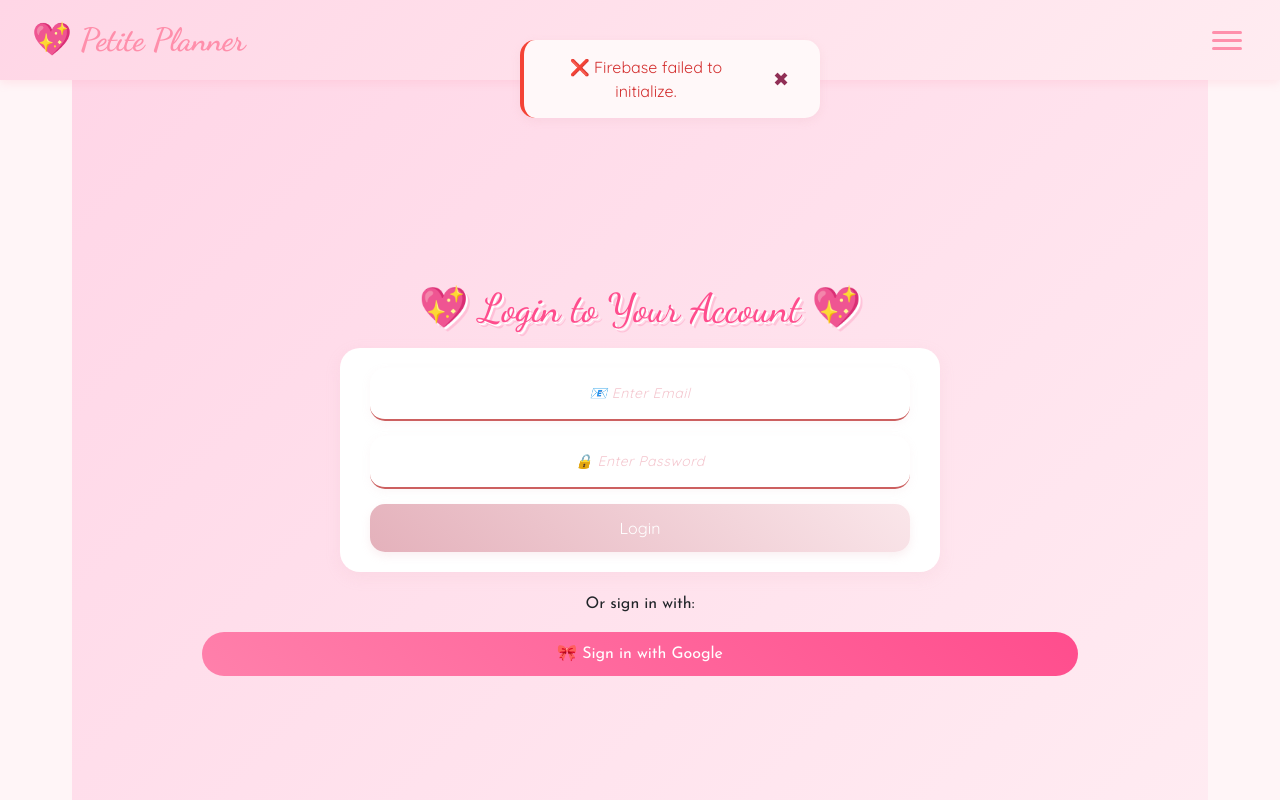
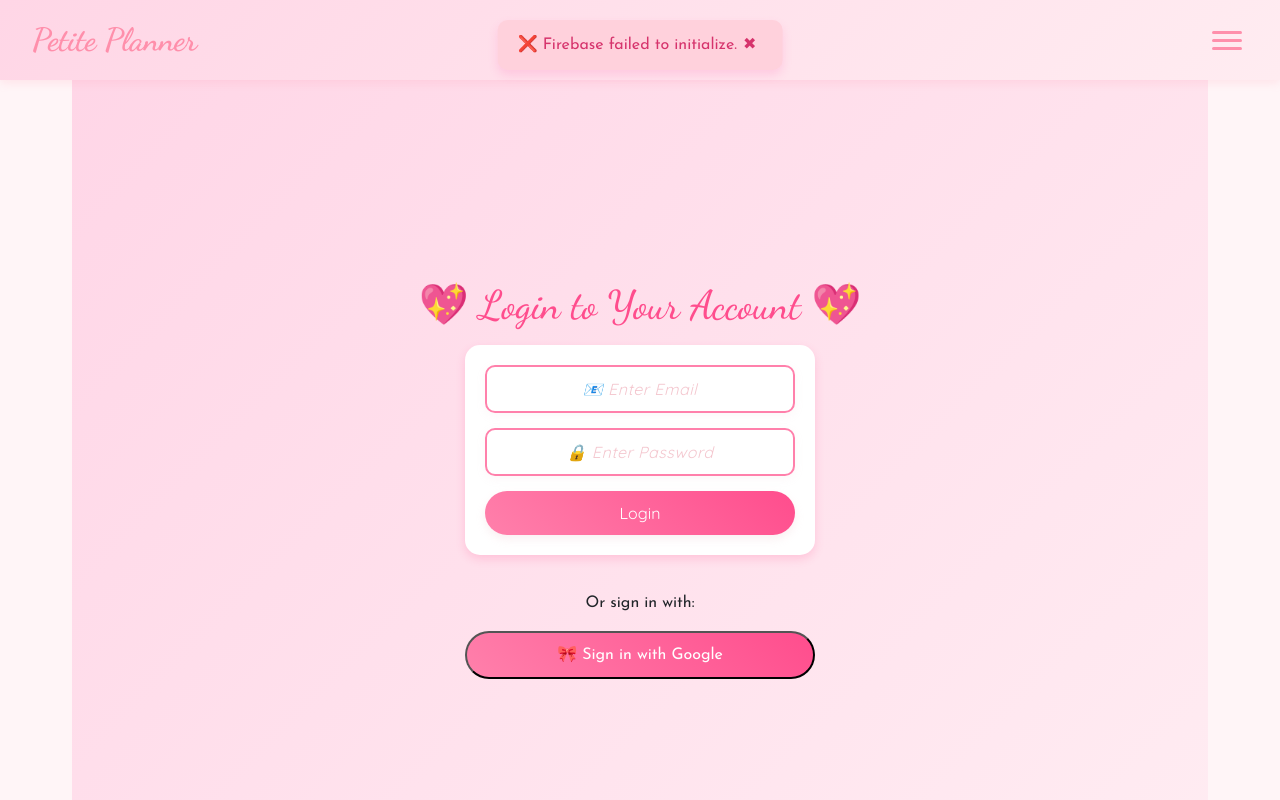
Before and after one commit to BunniBooXx/To-Do-List, a React app: page /login in a window 1280 px wide. Shown: the top 800 px of the page. Built offline with nearby package versions, Linux system fonts and the light colour scheme; no server answers; a web font is replaced by a local one.

Commit message:
updating css styles 7-3-2025 11:17AM

```diff
--- a/src/Homepage.jsx
+++ b/src/Homepage.jsx
@@ -10,12 +10,12 @@ const Homepage = () => {
     textAlign: "center",
     minHeight: "100vh",
     background: "linear-gradient(135deg, #ffd6e7, #ffecf2)",
-    padding: "40px",
+    padding: "5vw", // Use vw for fluid padding
   };
 
   const cardStyle = {
     background: "rgba(255, 255, 255, 0.95)",
-    padding: "40px",
+    padding: "6vw",
     borderRadius: "20px",
     boxShadow: "0 10px 30px rgba(255, 77, 141, 0.2)",
     width: "100%",
@@ -26,33 +26,33 @@ const Homepage = () => {
   };
 
   const titleStyle = {
-    fontSize: "2.5rem",
+    fontSize: "clamp(2rem, 5vw, 2.5rem)", // Responsive font size
     color: "#ff4d8d",
     fontFamily: "'Dancing Script', cursive",
-    marginBottom: "15px",
+    marginBottom: "1rem",
   };
 
   const descStyle = {
-    fontSize: "1.3rem",
+    fontSize: "clamp(1rem, 3.5vw, 1.3rem)",
     color: "#cc6060",
-    marginBottom: "20px",
+    marginBottom: "1.5rem",
   };
 
   const imgStyle = {
-    width: "100%",
+    width: "80%", // fluid width
     maxWidth: "300px",
     borderRadius: "15px",
     boxShadow: "0 4px 15px rgba(255, 77, 141, 0.3)",
-    marginBottom: "20px",
+    marginBottom: "1.5rem",
   };
 
   const buttonStyle = {
     display: "inline-block",
     background: "linear-gradient(45deg, #ff80ab, #ff4d8d)",
     color: "white",
-    padding: "14px 35px",
+    padding: "clamp(10px, 3vw, 14px) clamp(20px, 6vw, 35px)",
     borderRadius: "50px",
-    fontSize: "1.3rem",
+    fontSize: "clamp(1rem, 4vw, 1.3rem)",
     fontWeight: "bold",
     textDecoration: "none",
     boxShadow: "0 4px 10px rgba(255, 77, 141, 0.2)",
--- a/src/Login.css
+++ /dev/null
@@ -1,124 +0,0 @@
-/* ✅ Login Container */
-.login-container {
-  text-align: center;
-  background: linear-gradient(135deg, #ffd6e7 0%, #ffecf2 100%);
-  min-height: 100vh;
-  display: flex;
-  flex-direction: column;
-  align-items: center;
-  justify-content: center;
-  font-family: 'Josefin Sans', 'Comic Sans MS', cursive;
-  padding: 20px;
-}
-
-/* ✅ Heading */
-h2 {
-  color: #ff4d8d;
-  font-family: 'Dancing Script', cursive;
-  font-size: 2.5rem;
-  text-shadow: 2px 2px 0px white, 4px 4px 0px rgba(255, 77, 141, 0.2);
-  margin-bottom: 1rem;
-}
-
-/* ✅ Form */
-form {
-  display: flex;
-  flex-direction: column;
-  gap: 15px;
-  background: white;
-  padding: 20px;
-  border-radius: 15px;
-  box-shadow: 0 4px 10px rgba(255, 77, 141, 0.2);
-  max-width: 300px; /* make the form narrower */
-  width: 100%;
-}
-
-/* ✅ Inputs */
-input {
-  padding: 10px;
-  border: 2px solid #ff80ab;
-  border-radius: 10px;
-  font-size: 1rem;
-  text-align: center;
-}
-
-input:focus {
-  outline: none;
-  border-color: #ff4d8d;
-  box-shadow: 0 0 8px rgba(255, 77, 141, 0.3);
-}
-
-/* ✅ Buttons */
-.login-btn, .google-btn {
-  background: linear-gradient(45deg, #ff80ab, #ff4d8d);
-  color: white;
-  padding: 10px 20px;  /* slimmer button padding */
-  border-radius: 50px;
-  font-size: 1rem; /* slightly smaller text */
-  cursor: pointer;
-  transition: all 0.3s ease;
-  width: 80%;  /* make button narrower */
-  align-self: center; /* center the button in the form */
-}
-
-.login-btn:hover, .google-btn:hover {
-  transform: translateY(-2px);
-  box-shadow: 0 4px 10px rgba(255, 77, 141, 0.3);
-}
-
-/* ✅ Notifications */
-.notifications-wrapper {
-  position: fixed;
-  top: 20px;
-  left: 50%;
-  transform: translateX(-50%);
-  display: flex;
-  flex-direction: column;
-  gap: 10px;
-  z-index: 1000;
-}
-
-.notification {
-  background: #ffd1dc;
-  color: #d6336c;
-  padding: 12px 20px;
-  border-radius: 10px;
-  box-shadow: 0 5px 10px rgba(255, 105, 180, 0.2);
-  display: flex;
-  align-items: center;
-  justify-content: space-between;
-  font-size: 1rem;
-  max-width: 300px;
-  text-align: center;
-  font-family: 'Quicksand', sans-serif;
-  animation: fadeIn 0.5s ease-in-out;
-}
-
-.notification.success {
-  background: #d4f8d4;
-  color: #2b9e2b;
-}
-
-.close-btn {
-  background: transparent;
-  border: none;
-  font-size: 1rem;
-  cursor: pointer;
-  color: inherit;
-}
-
-/* ✅ Animation */
-@keyframes fadeIn {
-  from { opacity: 0; transform: translateY(-10px); }
-  to { opacity: 1; transform: translateY(0); }
-}
-
-@media (max-width: 480px) {
-  form {
-    max-width: 90%;
-  }
-
-  .login-btn, .google-btn {
-    width: 100%; /* full width on small screens */
-  }
-}
--- a/src/Login.jsx
+++ b/src/Login.jsx
@@ -3,7 +3,6 @@ import { useNavigate } from "react-router-dom";
 import axios from "axios";
 import { getFirebaseServices } from "./data/firebaseConfig";
 import { signInWithEmailAndPassword, GoogleAuthProvider, signInWithPopup } from "firebase/auth";
-import "./Login.css";
 
 const backendUrl = process.env.REACT_APP_BACKEND_URL || "https://petite-planner-backend.onrender.com";
 
@@ -15,7 +14,6 @@ const Login = () => {
   const [notifications, setNotifications] = useState([]);
   const navigate = useNavigate();
 
-  // ✅ Load Firebase Auth Instance
   useEffect(() => {
     const fetchAuth = async () => {
       try {
@@ -31,48 +29,31 @@ const Login = () => {
     fetchAuth();
   }, []);
 
-  // ✅ Show Notification Pop-ups
   const showNotification = (message, type = "error") => {
     const id = Date.now();
     setNotifications((prev) => [...prev, { id, message, type }]);
-
     setTimeout(() => {
-      setNotifications((prev) => prev.filter((notif) => notif.id !== id));
+      setNotifications((prev) => prev.filter((n) => n.id !== id));
     }, 6000);
   };
 
   const handleLogin = async (e) => {
     e.preventDefault();
     if (!email || !password) return showNotification("⚠️ Email & Password Required!");
-
-    if (!authInstance) {
-      return showNotification("⚠️ Firebase is still initializing. Please wait...");
-    }
+    if (!authInstance) return showNotification("⚠️ Firebase is still initializing. Please wait...");
 
     try {
-      console.log("📌 Attempting login with Email:", email);
-
       const userCredential = await signInWithEmailAndPassword(authInstance, email, password);
-      console.log("✅ Firebase Auth Success:", userCredential);
-
-      // ✅ **Ensure a fresh ID Token before sending to backend**
-      const idToken = await userCredential.user.getIdToken(true); // 👈 Force refresh
-
-      console.log("🔍 Fresh ID Token:", idToken);
-
-      // ✅ Send ID Token to your backend
+      const idToken = await userCredential.user.getIdToken(true);
       const response = await axios.post(`${backendUrl}/users/login`, { idToken });
 
       if (response.data.success) {
-        console.log(`✅ User logged in: ${response.data.user.userId}`);
         showNotification(`🎀 Welcome back, ${response.data.user.username}!`, "success");
         setTimeout(() => navigate("/"), 1500);
       } else {
         showNotification(`❌ ${response.data.error}`);
       }
     } catch (error) {
-      console.error("❌ Login Failed:", error);
-
       if (error.code === "auth/user-not-found") {
         showNotification("❌ No account found with this email. Please sign up first!");
       } else if (error.code === "auth/wrong-password") {
@@ -83,19 +64,13 @@ const Login = () => {
     }
   };
 
-
-
-
-  // ✅ Handle Google Sign-In
   const handleGoogleSignIn = async () => {
     if (!authInstance) return showNotification("⚠️ Firebase is still initializing. Please wait...");
-
     try {
       const provider = new GoogleAuthProvider();
       const result = await signInWithPopup(authInstance, provider);
       const idToken = await result.user.getIdToken();
 
-    // ✨ Match Signup Route: Use the register-google route for login too
       const response = await axios.post(`${backendUrl}/users/register-google`, {
         username: result.user.displayName || "GoogleUser",
         email: result.user.email,
@@ -109,39 +84,128 @@ const handleGoogleSignIn = async () => {
         showNotification(`❌ ${response.data.error}`);
       }
     } catch (error) {
-    console.error("❌ Google Login Failed:", error);
       showNotification(`❌ ${error.response?.data?.error || error.message}`);
     }
   };
 
+  // Styles
+  const containerStyle = {
+    textAlign: "center",
+    background: "linear-gradient(135deg, #ffd6e7, #ffecf2)",
+    minHeight: "100vh",
+    display: "flex",
+    flexDirection: "column",
+    alignItems: "center",
+    justifyContent: "center",
+    padding: "20px",
+    fontFamily: "'Josefin Sans', 'Comic Sans MS', cursive"
+  };
+
+  const headingStyle = {
+    color: "#ff4d8d",
+    fontFamily: "'Dancing Script', cursive",
+    fontSize: "clamp(2rem, 5vw, 2.5rem)",
+    marginBottom: "1rem",
+  };
+
+  const formStyle = {
+    display: "flex",
+    flexDirection: "column",
+    gap: "15px",
+    background: "white",
+    padding: "20px",
+    borderRadius: "15px",
+    boxShadow: "0 4px 10px rgba(255, 77, 141, 0.2)",
+    width: "100%",
+    maxWidth: "350px",
+  };
+
+  const inputStyle = {
+    padding: "10px",
+    border: "2px solid #ff80ab",
+    borderRadius: "10px",
+    fontSize: "1rem",
+    textAlign: "center",
+  };
+
+  const buttonStyle = {
+    background: "linear-gradient(45deg, #ff80ab, #ff4d8d)",
+    color: "white",
+    padding: "10px 20px",
+    borderRadius: "50px",
+    fontSize: "1rem",
+    cursor: "pointer",
+    transition: "all 0.3s ease",
+    width: "100%",
+  };
+
+  const notifWrapperStyle = {
+    position: "fixed",
+    top: "20px",
+    left: "50%",
+    transform: "translateX(-50%)",
+    display: "flex",
+    flexDirection: "column",
+    gap: "10px",
+    zIndex: 1000,
+  };
+
+  const notifStyle = (type) => ({
+    background: type === "success" ? "#d4f8d4" : "#ffd1dc",
+    color: type === "success" ? "#2b9e2b" : "#d6336c",
+    padding: "12px 20px",
+    borderRadius: "10px",
+    boxShadow: "0 5px 10px rgba(255, 105, 180, 0.2)",
+    display: "flex",
+    alignItems: "center",
+    justifyContent: "space-between",
+    fontSize: "1rem",
+    maxWidth: "300px",
+    animation: "fadeIn 0.5s ease-in-out",
+  });
 
   return (
-    <div className="login-container">
-      <div className="notifications-wrapper">
-        {notifications.map((notification) => (
-          <div key={notification.id} className={`notification ${notification.type}`}>
-            {notification.message}
-            <button className="close-btn" onClick={() => setNotifications((prev) => prev.filter((n) => n.id !== notification.id))}>
+    <div style={containerStyle}>
+      <div style={notifWrapperStyle}>
+        {notifications.map((n) => (
+          <div key={n.id} style={notifStyle(n.type)}>
+            {n.message}
+            <button style={{ background: "none", border: "none", color: "inherit", cursor: "pointer" }}
+              onClick={() => setNotifications((prev) => prev.filter((x) => x.id !== n.id))}>
               ✖
             </button>
           </div>
         ))}
       </div>
 
-      <h2>💖 Login to Your Account 💖</h2>
+      <h2 style={headingStyle}>💖 Login to Your Account 💖</h2>
 
       {isLoading ? (
         <p>⏳ Loading Firebase Auth...</p>
       ) : (
-        <form onSubmit={handleLogin}>
-          <input type="email" placeholder="📧 Enter Email" value={email} onChange={(e) => setEmail(e.target.value)} required />
-          <input type="password" placeholder="🔒 Enter Password" value={password} onChange={(e) => setPassword(e.target.value)} required />
-          <button type="submit" className="login-btn">Login</button>
+        <form onSubmit={handleLogin} style={formStyle}>
+          <input
+            type="email"
+            placeholder="📧 Enter Email"
+            value={email}
+            onChange={(e) => setEmail(e.target.value)}
+            style={inputStyle}
+            required
+          />
+          <input
+            type="password"
+            placeholder="🔒 Enter Password"
+            value={password}
+            onChange={(e) => setPassword(e.target.value)}
+            style={inputStyle}
+            required
+          />
+          <button type="submit" style={buttonStyle}>Login</button>
         </form>
       )}
 
-      <p>Or sign in with:</p>
-      <button className="google-btn" onClick={handleGoogleSignIn} disabled={isLoading}>
+      <p style={{ marginTop: "1rem" }}>Or sign in with:</p>
+      <button onClick={handleGoogleSignIn} disabled={isLoading} style={{ ...buttonStyle, maxWidth: "350px" }}>
         🎀 Sign in with Google
       </button>
     </div>
--- a/src/Navbar.jsx
+++ b/src/Navbar.jsx
@@ -125,7 +125,7 @@ function Navbar() {
     <nav style={navbarStyle}>
       <div style={contentStyle}>
         <Link to="/" style={brandStyle} onClick={() => setShowMenu(false)}>
-          💖 Petite Planner
+          Petite Planner
         </Link>
 
         <div style={{ position: "relative" }}>
```
Also changed, not shown: src/Navbar.css (deleted, +0 -125 lines). Lines whose indentation alone changed are shown as unchanged.
